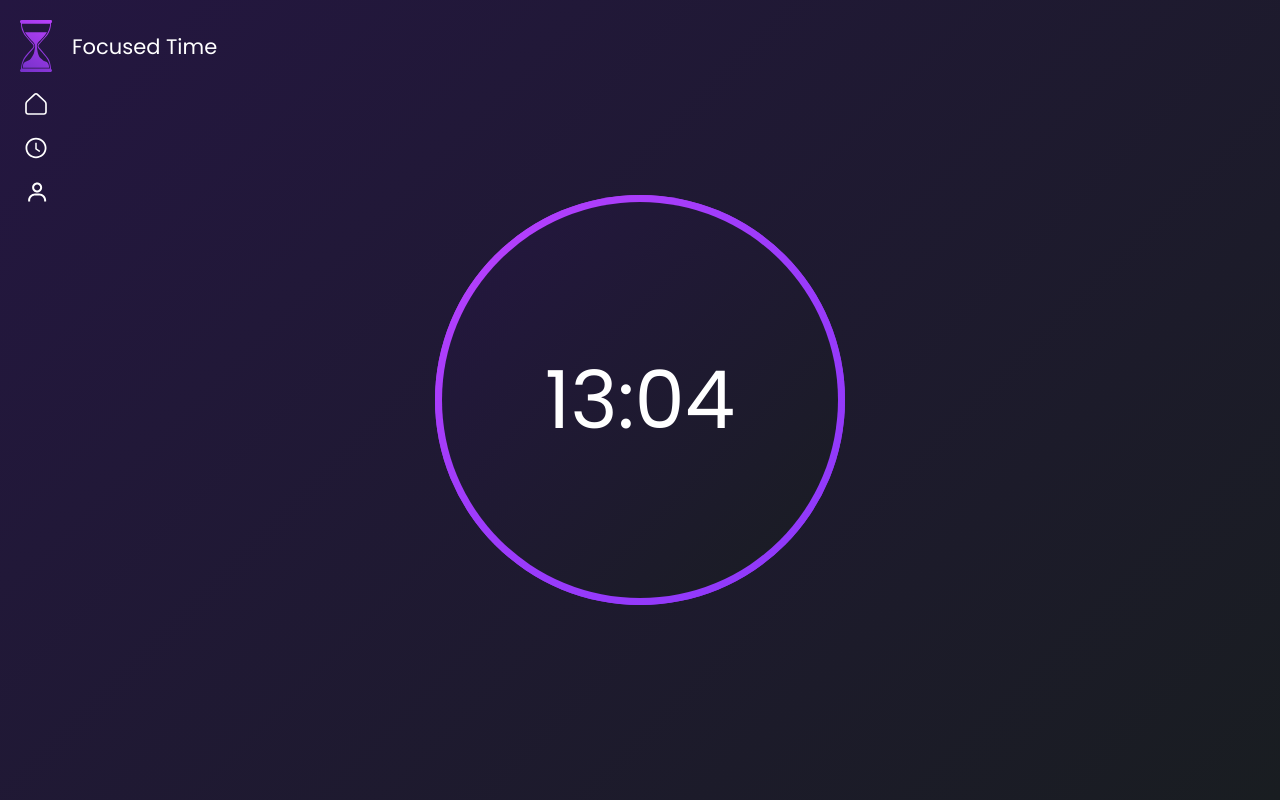
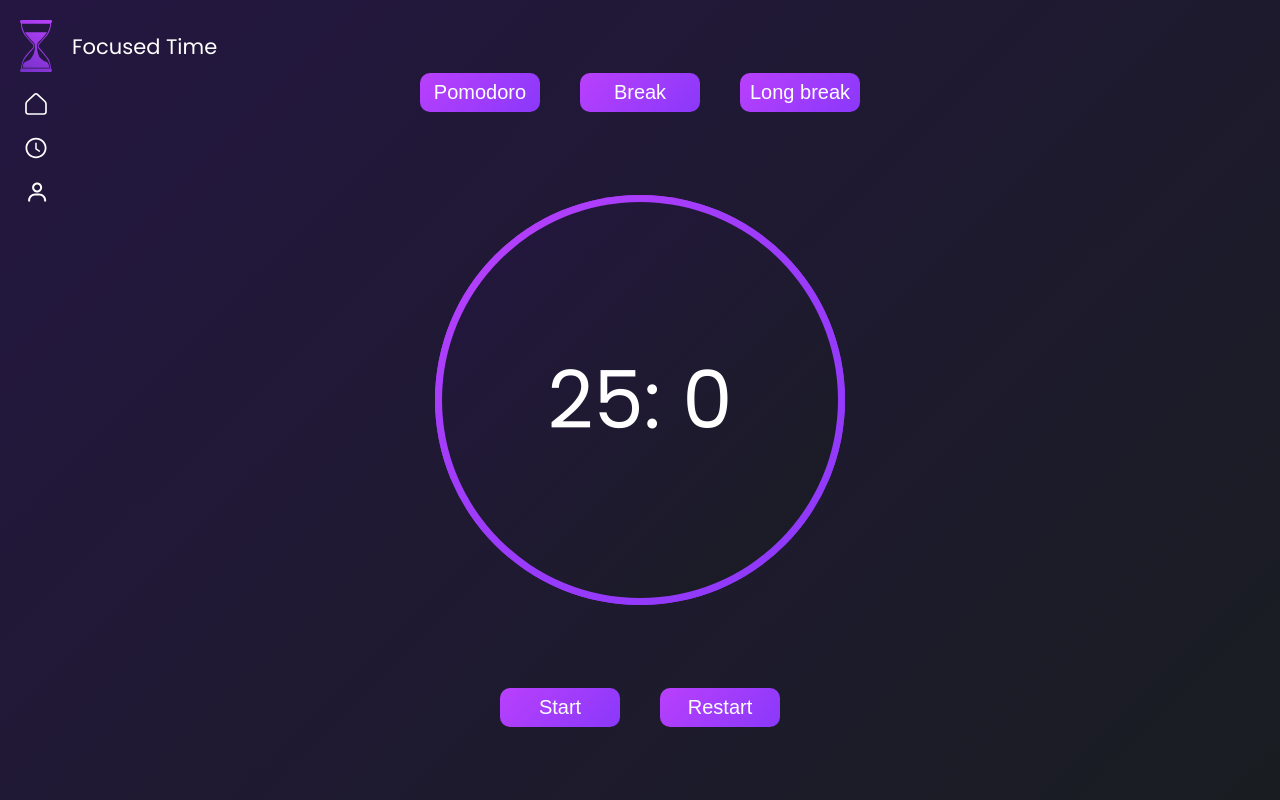
Before and after one commit to MateCon/focused-time, a React (Create React App) app in the folder client/: page / in a window 1280 px wide. Both pictures are taken after a click on the element "Start!". Built offline with nearby package versions, Linux system fonts and the light colour scheme.

Commit message:
make timer work

```diff
--- a/client/src/pages/App.js
+++ b/client/src/pages/App.js
@@ -1,5 +1,5 @@
-import React, { useState } from 'react';
-import { useStopwatch } from 'react-timer-hook';
+import React, { useState, useEffect } from 'react';
+import { useTimer } from 'react-timer-hook';
 import Menu from './Menu';
 import Timer from './Timer';
 import '../styles/App.css';
@@ -10,6 +10,13 @@ const App = () => {
 
   const goToTimer = () => setCurrentPage('Timer');
 
+  const time = new Date();
+  let pomodoroLength = 25, breakLength = 5, longBreakLength = 15;
+
+  time.setSeconds(time.getSeconds() + pomodoroLength * 60)
+
+  let expiryTimestamp = time;
+
   const {
     seconds,
     minutes,
@@ -18,15 +25,32 @@ const App = () => {
     isRunning,
     start,
     pause,
-    reset,
-  } = useStopwatch({ autoStart: false });
+    resume,
+    restart,
+  } = useTimer({ expiryTimestamp, onExpire: () => console.warn('onExpire called') });
+
+  const restartTimer = () => {
+    const newTime = new Date();
+    newTime.setSeconds(newTime.getSeconds() + pomodoroLength * 60)
+    restart(newTime);
+    pause();
+  }
+
+  useEffect(() => {
+    restartTimer();
+  }, [])
 
   return (
     <div className="App">
       {
         currentPage === 'Timer' ?
           <Timer
-            time={''}
+            time={`${minutes}: ${seconds}`}
+            isRunning={isRunning}
+            start={start}
+            pause={pause}
+            resume={resume}
+            restart={restartTimer}
           />
         : <Menu
             goToTimer={goToTimer}
--- a/client/src/pages/Menu.js
+++ b/client/src/pages/Menu.js
@@ -6,8 +6,8 @@ const Menu = ({goToTimer}) => {
     return (
         <div className='Menu'>
             <div id='background-text'>
-                <p class='first'>POMODORO TIMER</p>
-                <p class='second'>TIME MANAGEMENT</p>
+                <p className='first'>POMODORO TIMER</p>
+                <p className='second'>TIME MANAGEMENT</p>
             </div>
             <h1 id='title'>Focused Time</h1>
             <h2 id='subtitle'>By MateCon</h2>
--- a/client/src/pages/Timer.js
+++ b/client/src/pages/Timer.js
@@ -1,7 +1,9 @@
-import React from 'react';
+import React, { useState } from 'react';
 import Navbar from './Navbar';
 
-const Timer = () => {
+const Timer = ({time, isRunning, start, pause, resume, restart}) => {
+    const [hasStarted, setHasStarted] = useState(false);
+
     return (
         <div>
             <Navbar />
@@ -14,12 +16,26 @@ const Timer = () => {
 
                 <div id='time-container' />
                 <div id='time-conteiner-compleated' />
-                <p id='time'>13:04</p>
+                <p id='time'>{time}</p>
 
                 <div id='time-control-container'>
-                    <button id='start-button'>Start</button>
-                    <button id='pause-button'>Pause</button>
-                    <button id='restart-button'>Restart</button>
+                    {
+                        !hasStarted
+                            ? <button onClick={() => {
+                                start();
+                                setHasStarted(true);
+                            }}>Start</button>
+                            : (
+                                isRunning
+                                    ? <button onClick={pause}>Pause</button>
+                                    : <button onClick={resume}>Resume</button>
+                            )
+
+                    }
+                    <button onClick={() => {
+                        restart();
+                        setHasStarted(false);
+                    }}>Restart</button>
                 </div>
             </div>
         </div>
--- a/client/src/styles/_timer.scss
+++ b/client/src/styles/_timer.scss
@@ -7,6 +7,16 @@
     flex-direction: column;
     justify-content: center;
     align-items: center;
+
+    #pomodoro-options-container {
+        margin-bottom: 45%;
+    }
+
+    #pomodoro-options-container, #time-control-container {
+        display: flex;
+        flex-direction: row;
+        gap: 40px;
+    }
 
     #time-container, #time-conteiner-compleated {
         position: absolute;
@@ -34,6 +44,10 @@
     }
 
     #time {
+        position: absolute;
+        top: 50%;
+        left: 50%;
+        transform: translate(-50%, -50%);
         font-size: 4rem;
         z-index: 2;
     }
```
